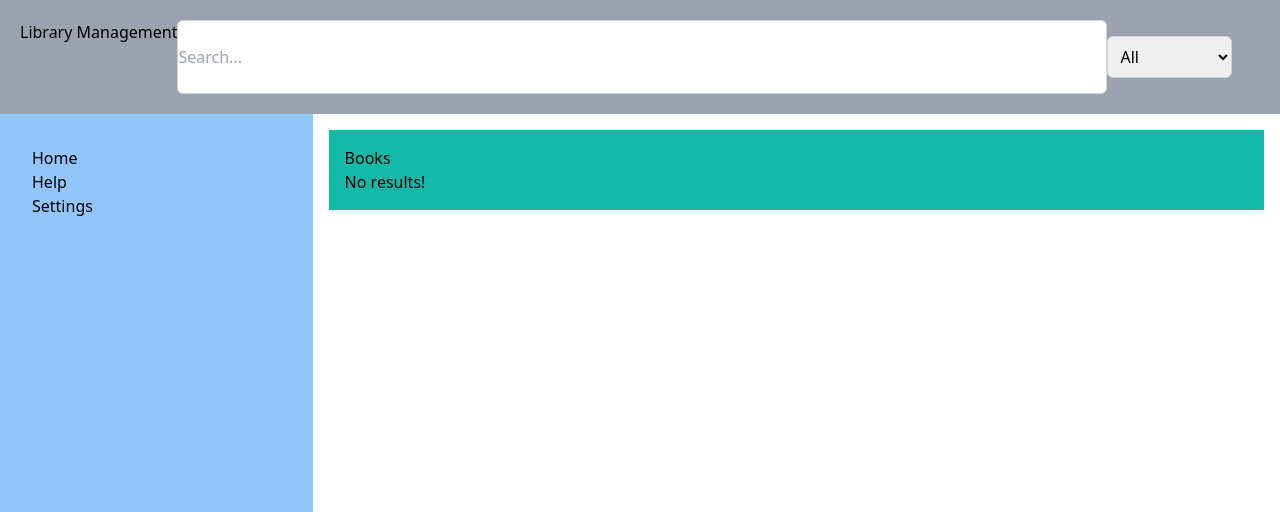
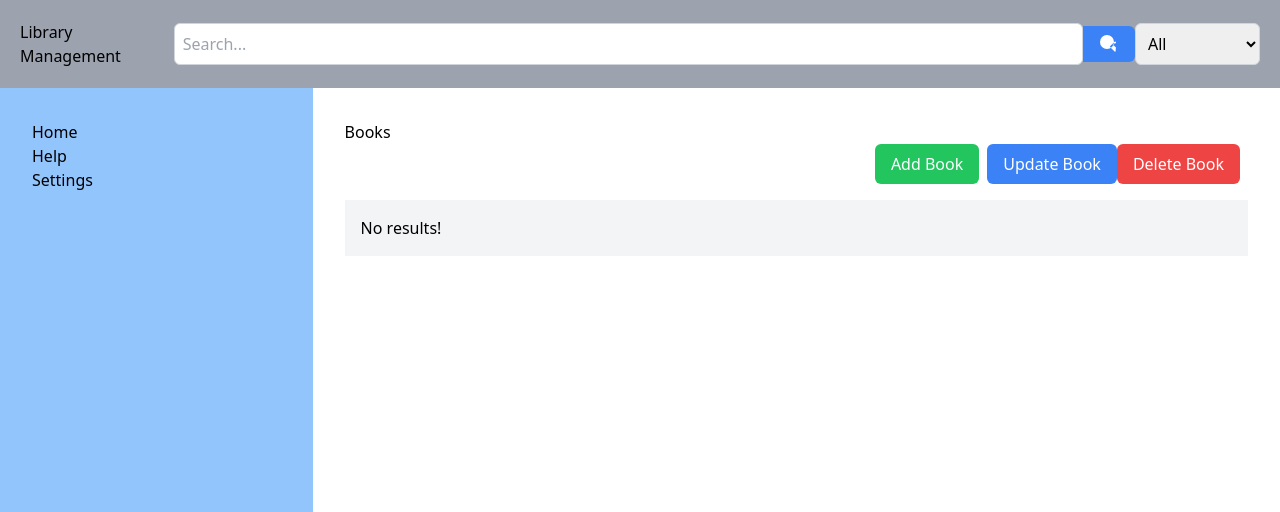
Before and after one commit to n1klaus/Library-Management, a Flask app: page / in a window 1280 px wide. Shown: the top 512 px of the page. Run offline with Flask 3, Linux system fonts and the light colour scheme; style sheets or scripts are compiled from the project's sources.

Commit message:
UI Iteration for component display

```diff
--- a/templates/base.html
+++ b/templates/base.html
@@ -12,10 +12,15 @@
     </head>
     <body dir="ltr">
         <header class="sticky top-0 bg-gray-400 p-5">
-            <div class="flex">
+            <div class="flex items-center align-middle">
                 <p>Library Management</p>
-                <input type="text" id="search-bar" class="w-3/4 border border-gray-300 rounded-md" placeholder="Search...">
-                <div class="my-4">
+                <input type="text" id="search-bar" class="w-3/4 border border-gray-300 rounded-md pl-2 pr-10 py-2 focus:outline-none focus:ring-2 focus:ring-blue-500" placeholder="Search...">
+                <button class="bg-blue-500 hover:bg-blue-600 text-white rounded-r-md px-4 py-2 focus:outline-none">
+                    <svg xmlns="http://www.w3.org/2000/svg" class="h-5 w-5" viewBox="0 0 20 20" fill="currentColor">
+                        <path fill-rule="evenodd" d="M8 15a7 7 0 100-14A7 7 0 008 15zm8.707 2.293a1 1 0 01-1.414 0l-4-4a1 1 0 010-1.414l4-4a1 1 0 111.414 1.414L13.414 10l3.293 3.293a1 1 0 010 1.414z" clip-rule="evenodd" />
+                    </svg>
+                </button>
+                <div class="">
                     <select id="filter-dropdown" class="p-2 border border-gray-300 rounded-md">
                         <option value="" selected>All</option>
                         <option value="fiction">Fiction</option>
--- a/templates/home.html
+++ b/templates/home.html
@@ -5,10 +5,17 @@
 {% endblock %}
 
 {% block body %}
-    <div class="p-4 bg-teal-500">
+    <div id='home' class="p-4">
         <h1>Books</h1>
 
-        <div id="search-results" class="container">
+        <!-- Content Section -->
+        <div class="flex justify-end mb-4">
+            <button id="addButton" class="bg-green-500 hover:bg-green-600 text-white rounded-md px-4 py-2 focus:outline-none mr-2">Add Book</button>
+            <button id="updateButton" class="bg-blue-500 hover:bg-blue-600 text-white rounded-md px-4 py-2 focus:outline-none">Update Book</button>
+            <button id="deleteButton" class="bg-red-500 hover:bg-red-600 text-white rounded-md px-4 py-2 focus:outline-none mr-2">Delete Book</button>
+        </div>
+
+        <div id="search-results" class="container bg-gray-100 p-4">
             <!-- Search results will be dynamically rendered here -->
             <p>No results!</p>
         </div>
```
